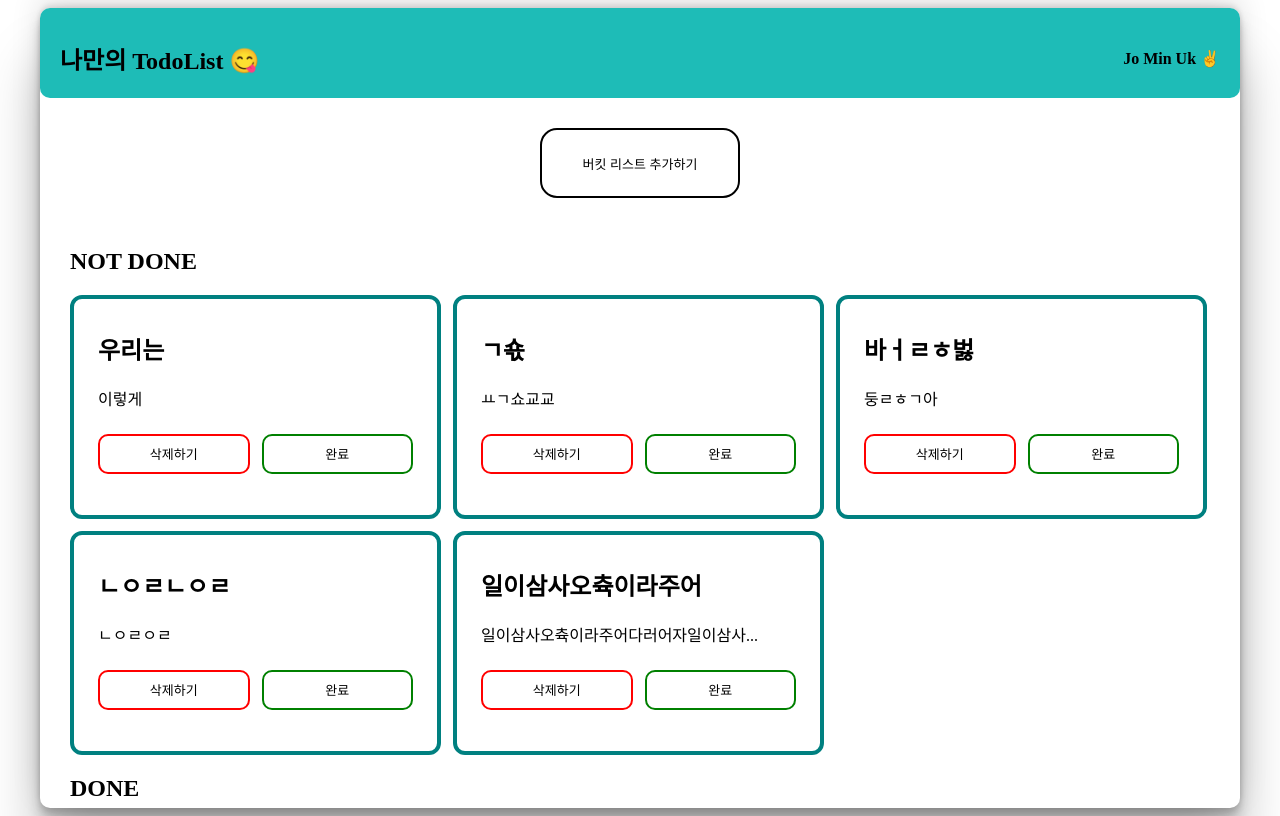
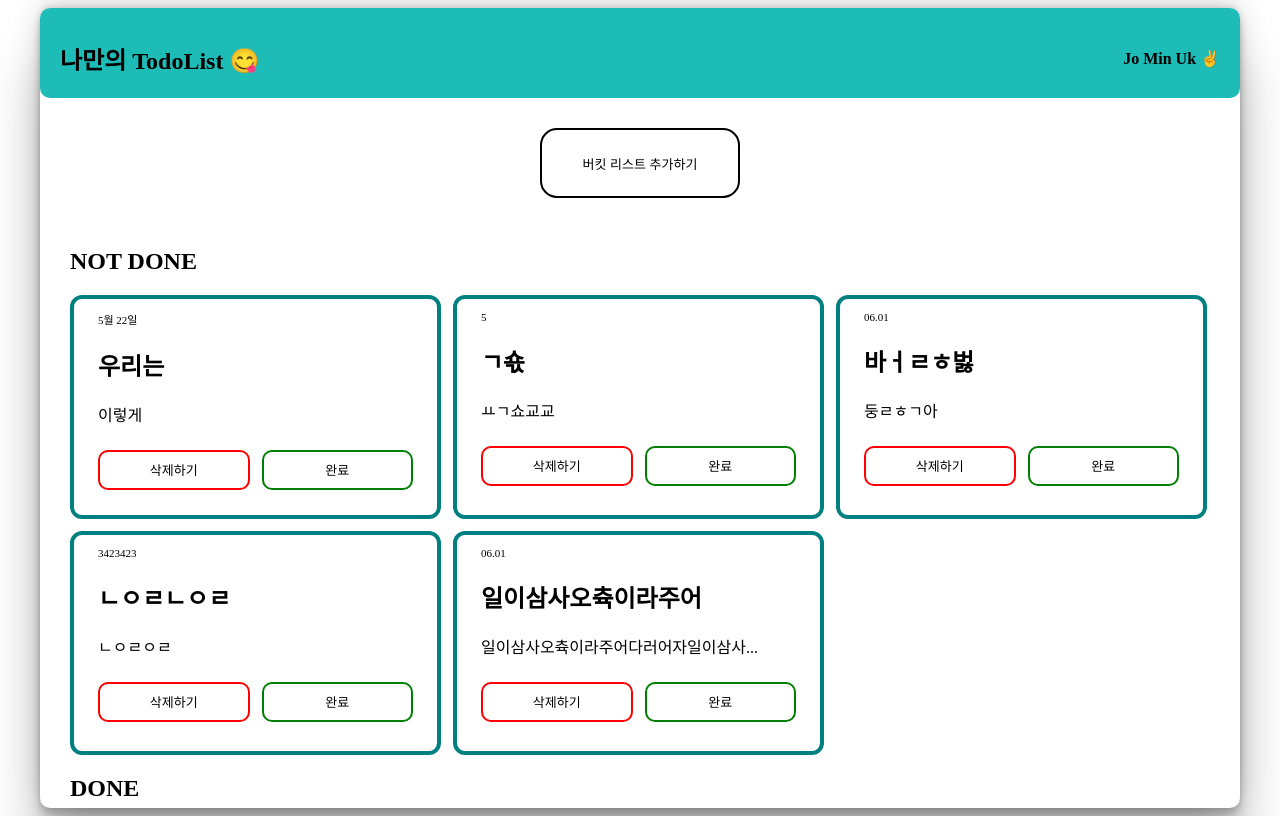
Before and after one commit to jominuk/TodoType.Prac, a React (Create React App) app: page / in a window 1280 px wide. Built offline with nearby package versions, Linux system fonts and the light colour scheme; data requests are answered from the project's data file.

Commit message:
🚑 day 추가

```diff
--- a/src/components/todo/ListOfList.tsx
+++ b/src/components/todo/ListOfList.tsx
@@ -15,6 +15,7 @@ const ListOfList: FC<ListOfListProps> = ({
         <div>상세보기</div>
       </StLink> */}
       <div>
+        <div className="todo-day">{todo.day}</div>
         <h2>{todo.title}</h2>
 
         <div>
@@ -59,6 +60,10 @@ const StTodoContainer = styled.div<{
   min-height: 150px;
   border-radius: 12px;
   padding: 12px 24px 24px 24px;
+
+  .todo-day {
+    font-size: 11px;
+  }
 `;
 
 // const StLink = styled(Link)`
```
